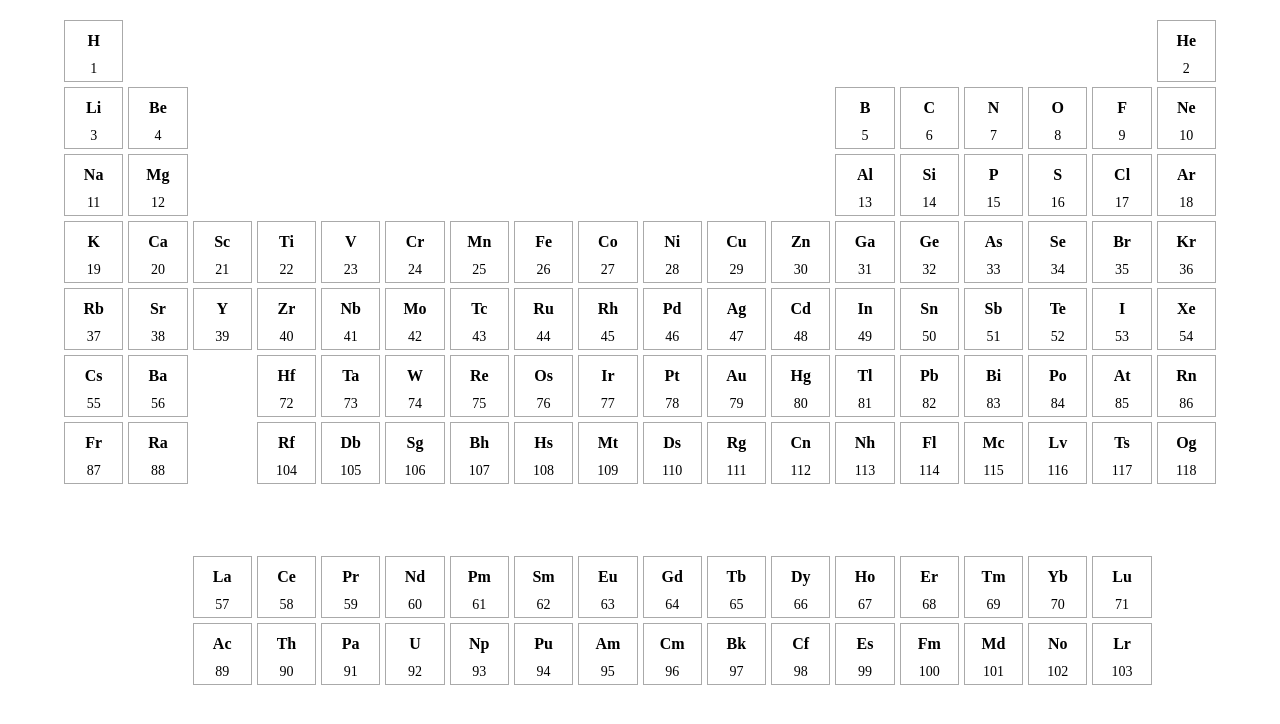
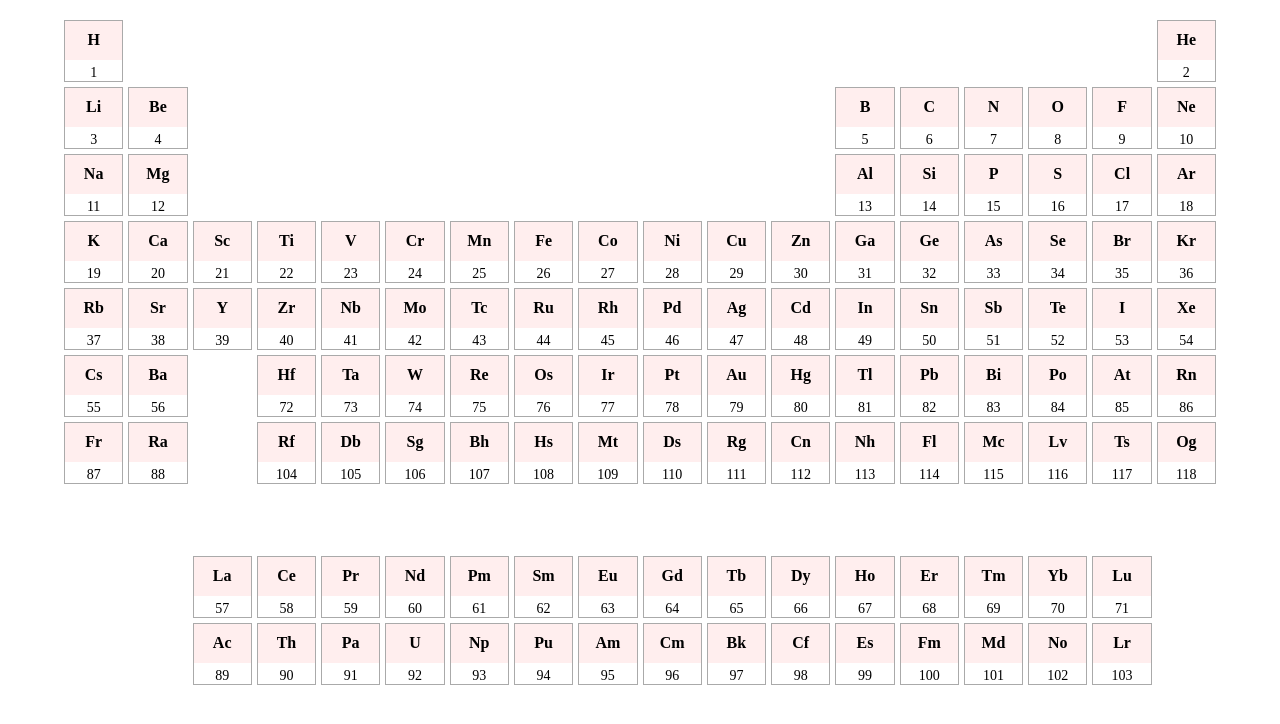
Before and after one commit to deciob/periodic-table, a website built with Vite: page index.html in a window 1280 px wide. Built offline with nearby package versions, Linux system fonts and the light colour scheme.

Commit message:
background, not centred

```diff
--- a/style.css
+++ b/style.css
@@ -21,17 +21,21 @@ body {
 .cell {
   border: 1px solid #aaa;
   height: 60px;
-  display: grid;
-  grid-template-rows: 2fr 1fr;
-  justify-items: center;
+  display: flex;
+  flex-direction: column;
+  text-align: center;
 }
 
 .symbol {
-  align-self: center;
+  flex: 2;
   font-size: 16px;
   font-weight: 600;
+  padding-top: 10px;
+  background: #fee;
 }
 
 .number {
+  flex: 1;
   font-size: 14px;
+  padding-top: 5px;
 }
```
